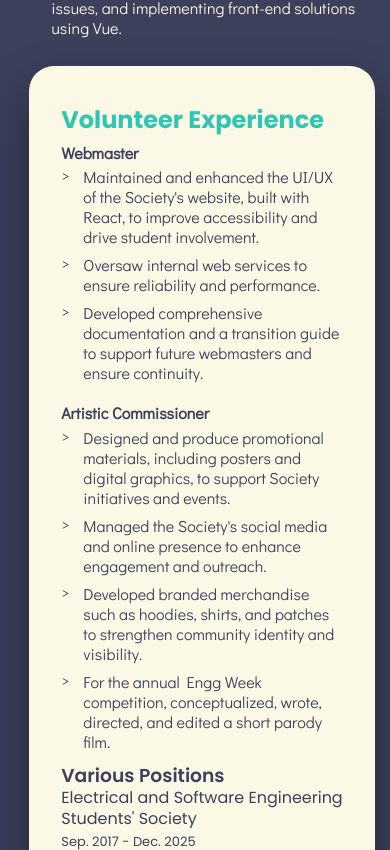
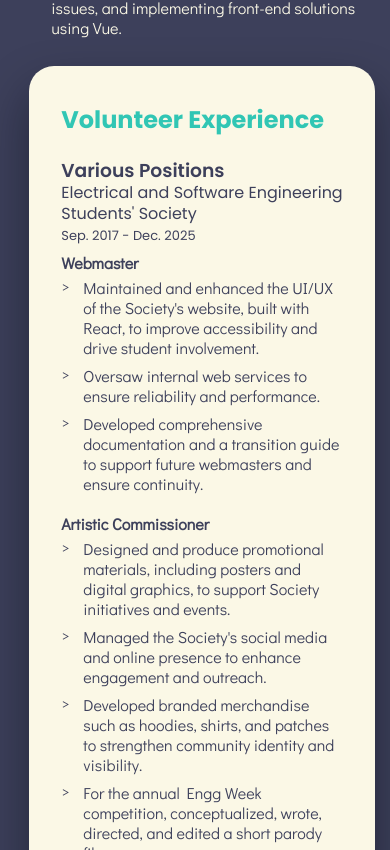
Before and after one commit to PixelPoncho/personal-website, a React (Vite) app: page / in a window 390 px wide. Shown: the part 4194-5044 px from the top of the page. Built offline with nearby package versions, Linux system fonts and the light colour scheme.

Commit message:
Fixed ordering of volunteer experience on mobile screens

```diff
--- a/src/styles/components.css
+++ b/src/styles/components.css
@@ -312,6 +312,10 @@ p.about-text {
     display: contents; /* promotes children to grid items */
   }
 
+  .volunteer-card .experience-container .entry-header .job-title {
+    margin: 1.5rem 0 0;
+  }
+
   .experience-container .entry-header h3.job-title {
     order: 1;
   }
@@ -332,6 +336,10 @@ p.about-text {
   .experience-container .bullet-container {
     order: 4;
   }
+
+  .experience-container .subRole-section {
+    order: 5;
+  }
 }
 
 /* ///////////////////////////////////////////////////////// */
@@ -350,7 +358,6 @@ p.about-text {
 .volunteer-card .experience-container .entry-header {
   margin: 2rem 0 0;
 }
-
 
 .volunteer-card .volunteer.experience-container .entry-header,
 .volunteer-card
```
